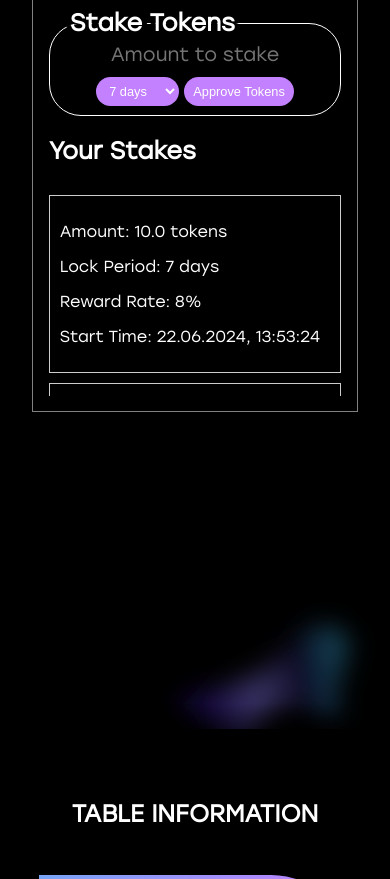
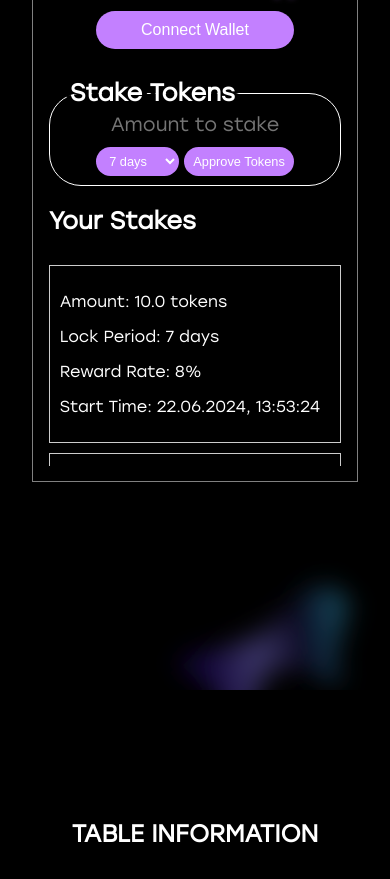
Before and after one commit to DeFoba/staking, a plain HTML site: page index.html in a window 390 px wide. Shown: the part 154-1033 px from the top of the page. Drawn offline with Linux system fonts and the light colour scheme.

Commit message:
New Fixes

```diff
--- a/css/style.css
+++ b/css/style.css
@@ -217,6 +217,8 @@ body {
     height: 100%;
     position: absolute;
     overflow: hidden;
+    left: 0;
+    top: 0;
 }
 
 @keyframes blurs-3a114d1d{
@@ -290,6 +292,7 @@ body {
 @media (max-width: 989px) {
     #maincontainer {
         width: 65%;
+        margin-top: 18%;
     }
 }
 
@@ -438,6 +441,7 @@ body {
 @media (max-width: 421px) {
     #maincontainer {
         width: 75%;
+        margin-top: 28%;
     }
 
     #title_side {
--- a/index.html
+++ b/index.html
@@ -118,7 +118,7 @@
 
   </div>
 
-  <div class="gradient-swap"></div>
+  <!-- <div class="gradient-swap"></div> -->
 
   <h2 class="tables_main_title">Table Information</h2>
 
```
